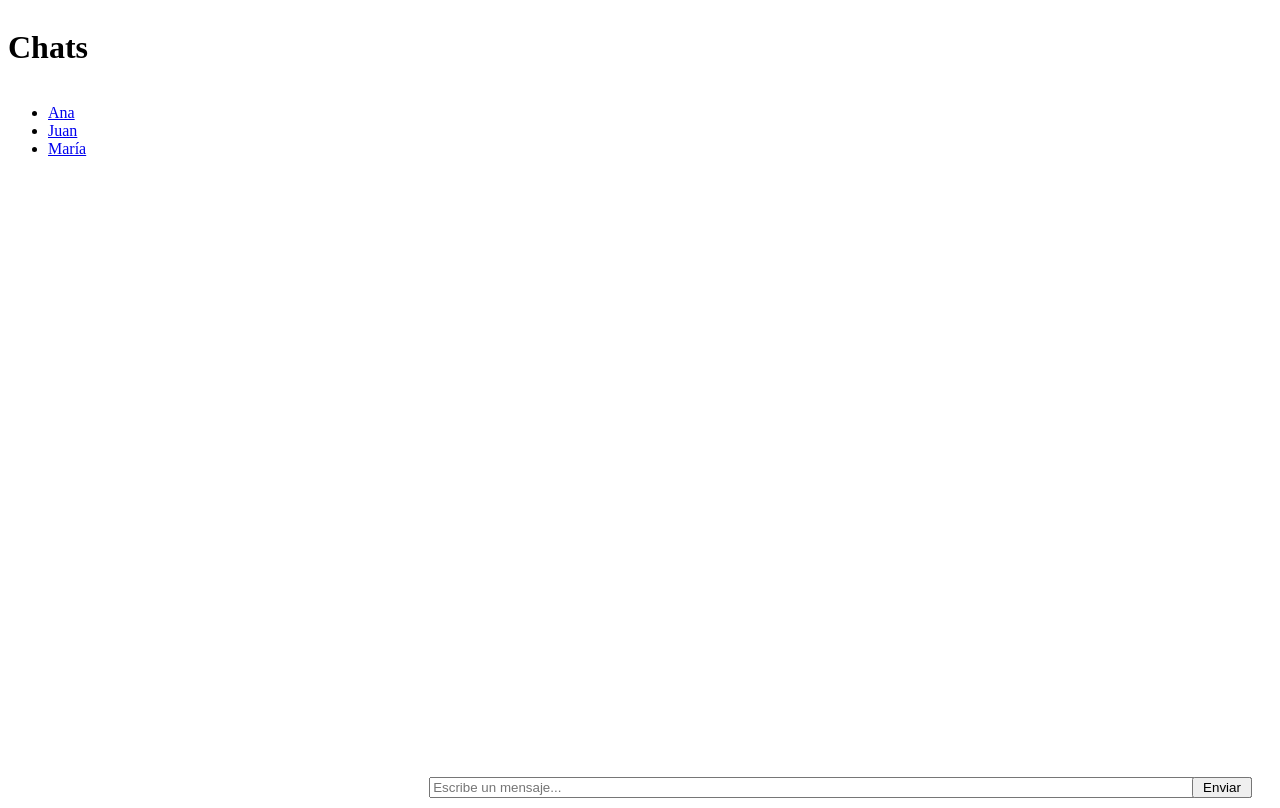
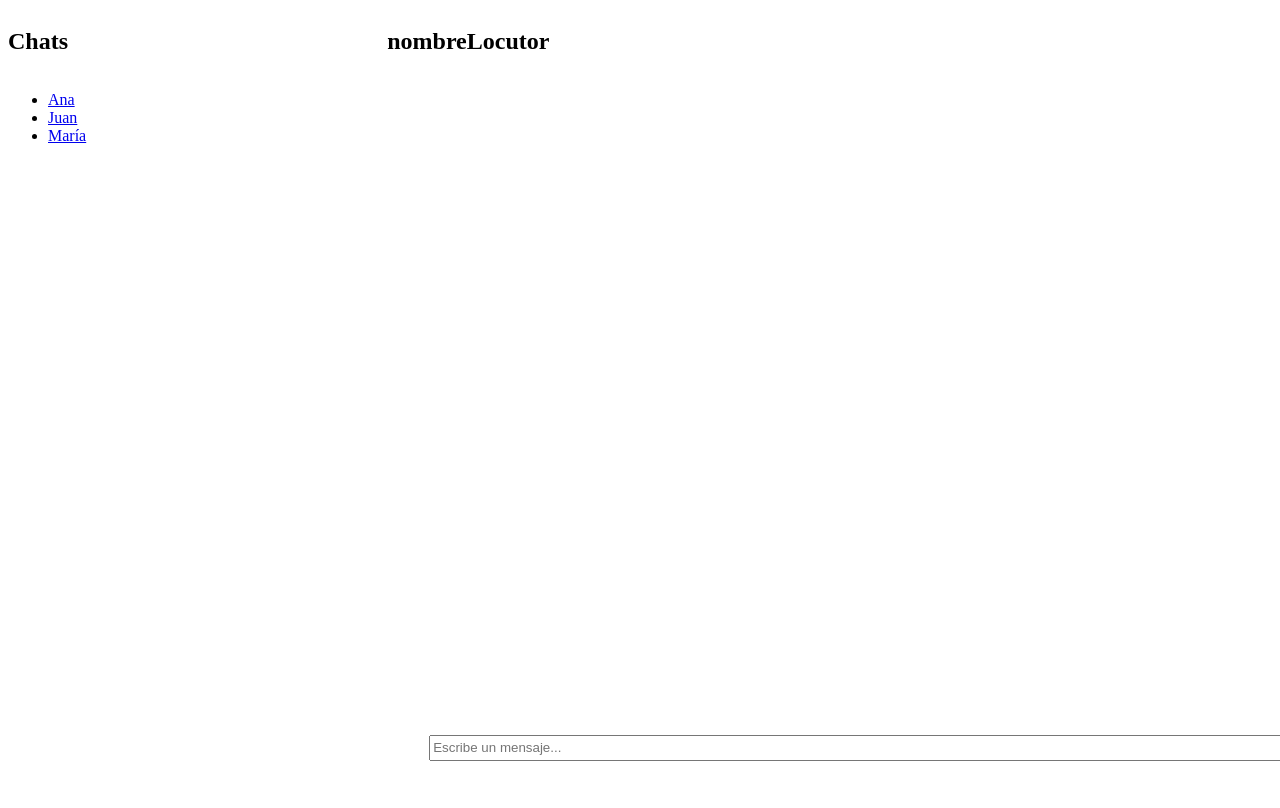
Before and after one commit to SII-Informatica-UMA/ciklum-tech4life, an Angular app in the folder frontend/Tech4Life-app/: page / in a window 1280 px wide. Built offline with nearby package versions, Linux system fonts and the light colour scheme.

Commit message:
Height nuevo

```diff
--- a/frontend/Tech4Life-app/src/app/app.component.html
+++ b/frontend/Tech4Life-app/src/app/app.component.html
@@ -1,5 +1,5 @@
 <!DOCTYPE html>
-<html lang="en">
+<html lang="es">
 <head>
   <meta charset="UTF-8">
   <meta name="viewport" content="width=device-width, initial-scale=1.0">
@@ -9,9 +9,11 @@
 <div class="container-fluid">
     <div class="row">
       <div class="col-md-3">
+        <h2>Chats</h2>
         <app-mensaje-navegacion></app-mensaje-navegacion>
       </div>
       <div class="col-md-9">
+        <h2>nombreLocutor</h2>
         <app-mensaje-gerente></app-mensaje-gerente>
       </div>
     </div>
--- a/frontend/Tech4Life-app/src/app/mensaje-gerente/mensaje-gerente.component.css
+++ b/frontend/Tech4Life-app/src/app/mensaje-gerente/mensaje-gerente.component.css
@@ -1,9 +1,9 @@
 .chat {
   width: 100%;
-  height: 100vh; /* Utiliza toda la altura de la ventana */
+  height: 87vh; /* Utiliza toda la altura de la ventana */
   display: flex;
   flex-direction: column-reverse;
-  position: relative; /* Necesario para posicionar los elementos hijos absolutamente */
+  position: fixed; /* Necesario para posicionar los elementos hijos absolutamente */
 }
 .mensajes-container {
   flex-grow: 1;
@@ -18,12 +18,14 @@ input[type="text"], button {
   width: calc(100% - 70px);
   margin-right: 10px;
   position: absolute;
+  height: 20px;
   bottom: 10px;
   right: 10px;
 }
 
 button {
   width: 60px;
+  height: 26px;
   bottom: 10px;
   right: 10px;
 }
--- a/frontend/Tech4Life-app/src/app/mensaje-navegacion/mensaje-navegacion.component.html
+++ b/frontend/Tech4Life-app/src/app/mensaje-navegacion/mensaje-navegacion.component.html
@@ -9,7 +9,6 @@
 <div class="container-fluid">
     <div class="row">
       <div class="col-md-3">
-        <h1>Chats</h1>
       <div class="chat-list">
         <ul>
           <li *ngFor="let chat of chats">
```
